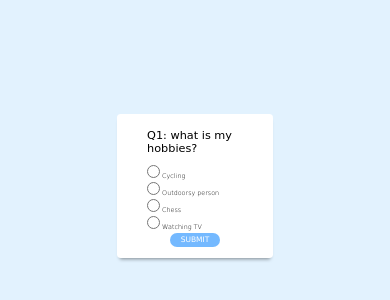
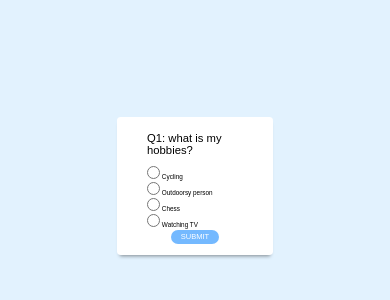
Before and after one commit to iamvanshjain/Friend-quiz, a plain HTML site: page index.html in a window 390 px wide. Shown: the part 236-536 px from the top of the page. Drawn offline with Linux system fonts and the light colour scheme.

Commit message:
font update

```diff
--- a/style.css
+++ b/style.css
@@ -95,7 +95,7 @@ input{
         margin: 0;
         padding: 0;
         box-sizing: border-box;
-        font-family: 'Indie Flower', cursive;
+        font-family: 'Josefin Sans', sans-serif;
         font-weight: 300;
     }
 
```
Also changed, not shown: 1 other file.
